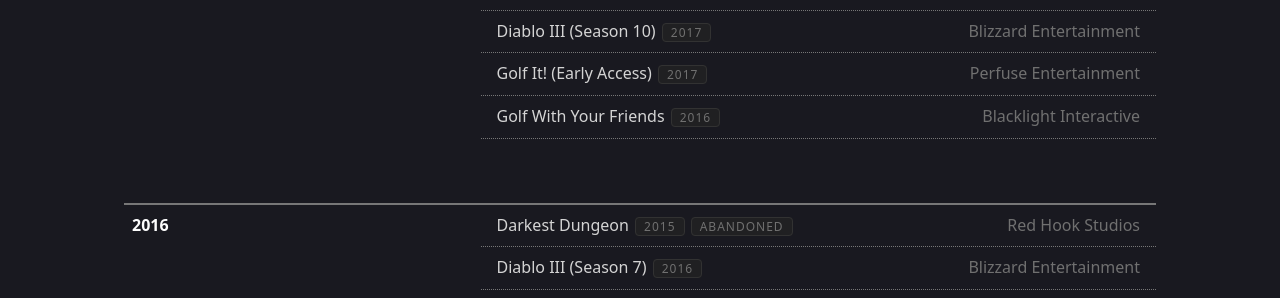
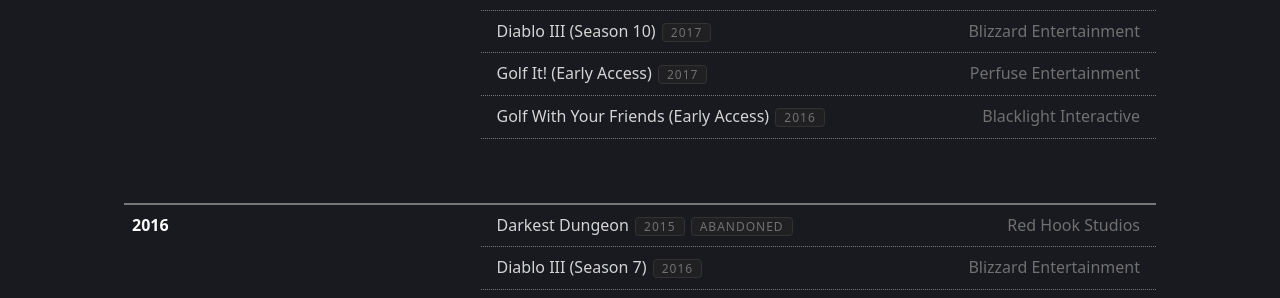
Before and after one commit to KlazHTT/personal-website, a Jekyll site: the page built from pages/gaming.md, in a window 1280 px wide and 900 px high, scrolled down 7586 px. Shown: the part 155-453 px from the top of the window. Built offline with Jekyll 4.4.1, drawn with Linux system fonts in a browser that asks for light colours.

Commit message:
Update games.yml

```diff
--- a/_data/games.yml
+++ b/_data/games.yml
@@ -639,7 +639,7 @@
       developer: Perfuse Entertainment
       released: 2017
       status: Completed
-    - title: Golf With Your Friends
+    - title: Golf With Your Friends (Early Access)
       developer: Blacklight Interactive
       released: 2016
       status: Completed
```
